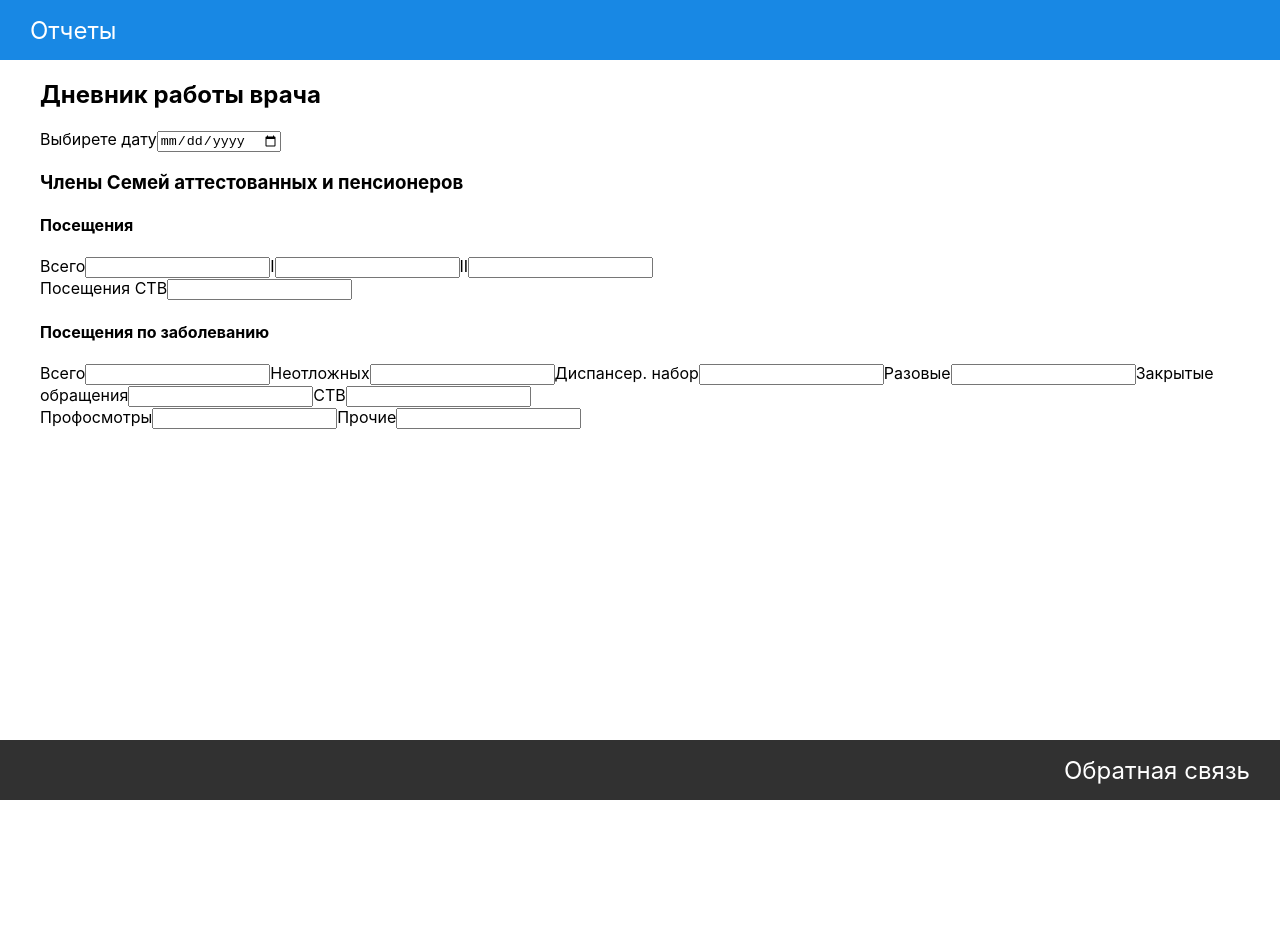
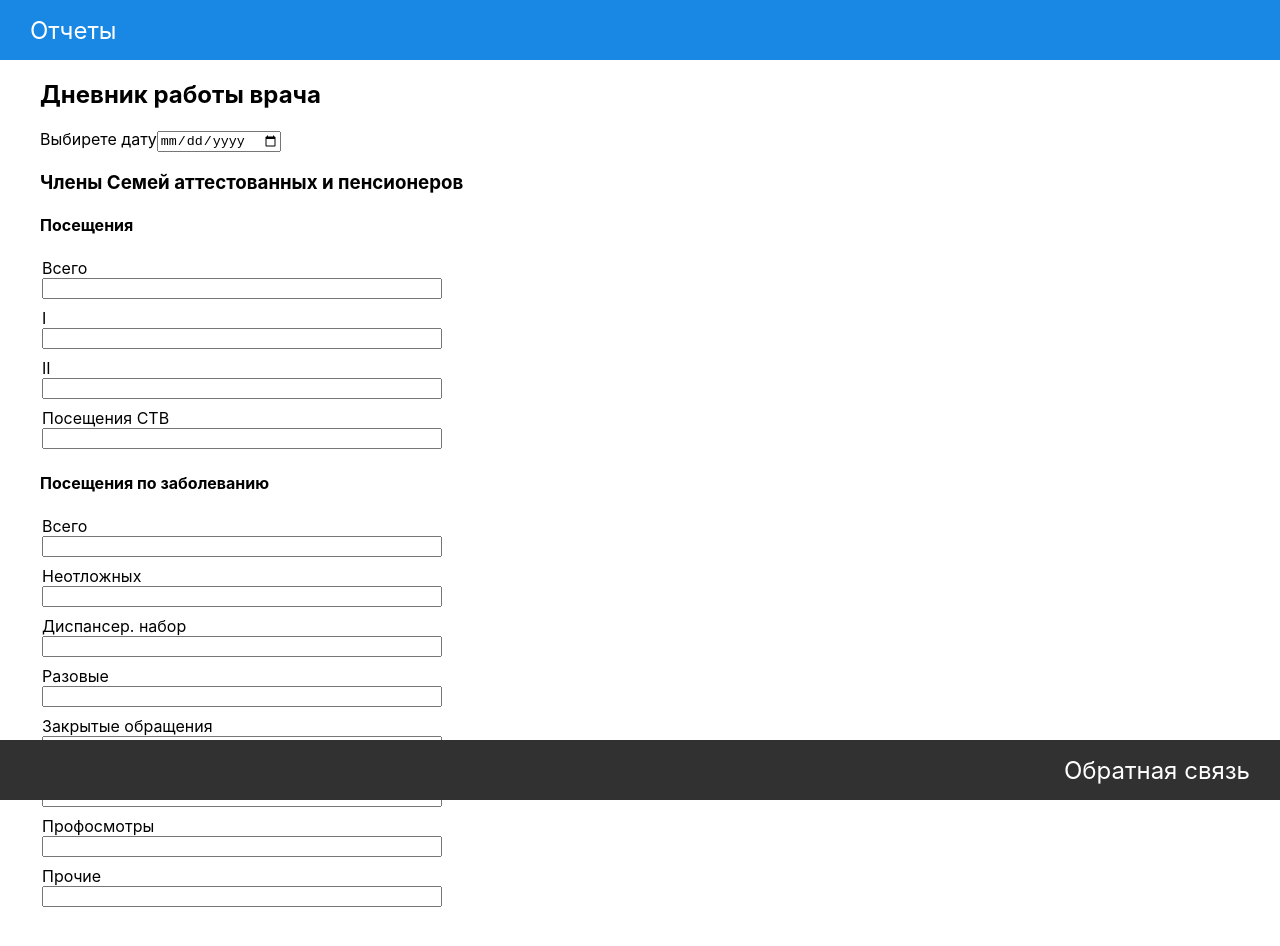
Before and after one commit to WonderLuc/report-app, a React (Create React App) app: page /doctor-dairy in a window 1280 px wide. Shown: the top 946 px of the page. Before the commit the page ends 800 px from the top, so only its background shows below. Built offline with nearby package versions, Linux system fonts and the light colour scheme.

Commit message:
fix: fix Fields classes

```diff
--- a/src/Field/Field.css
+++ b/src/Field/Field.css
@@ -0,0 +1,7 @@
+.field{
+  display: flex;
+  flex-direction: column;
+  max-width: 400px;
+  padding: 2px;
+  margin-bottom: 5px;
+}
--- a/src/Field/Field.js
+++ b/src/Field/Field.js
@@ -1,11 +1,11 @@
 import "./Field.css";
 
 function Field(props){
-  let className = "field-input " + props.options.class
+  let className = "field__input " + props.options.class
     props.options.class
     .split(" ")
     .reduce((acc, current)=>{
-      return acc + `field-input_${current} `;
+      return acc + `field__input_${current} `;
     }, '');
 
     let changeHandler = (e)=>{
@@ -20,7 +20,7 @@ function Field(props){
     }
   return(
     <label className="field">
-      <span className="field-label">{props.options.text}</span>
+      <span className="field__text">{props.options.text}</span>
       <input className={className} type={props.options.type} onChange={changeHandler}/>
     </label>
   )
```
